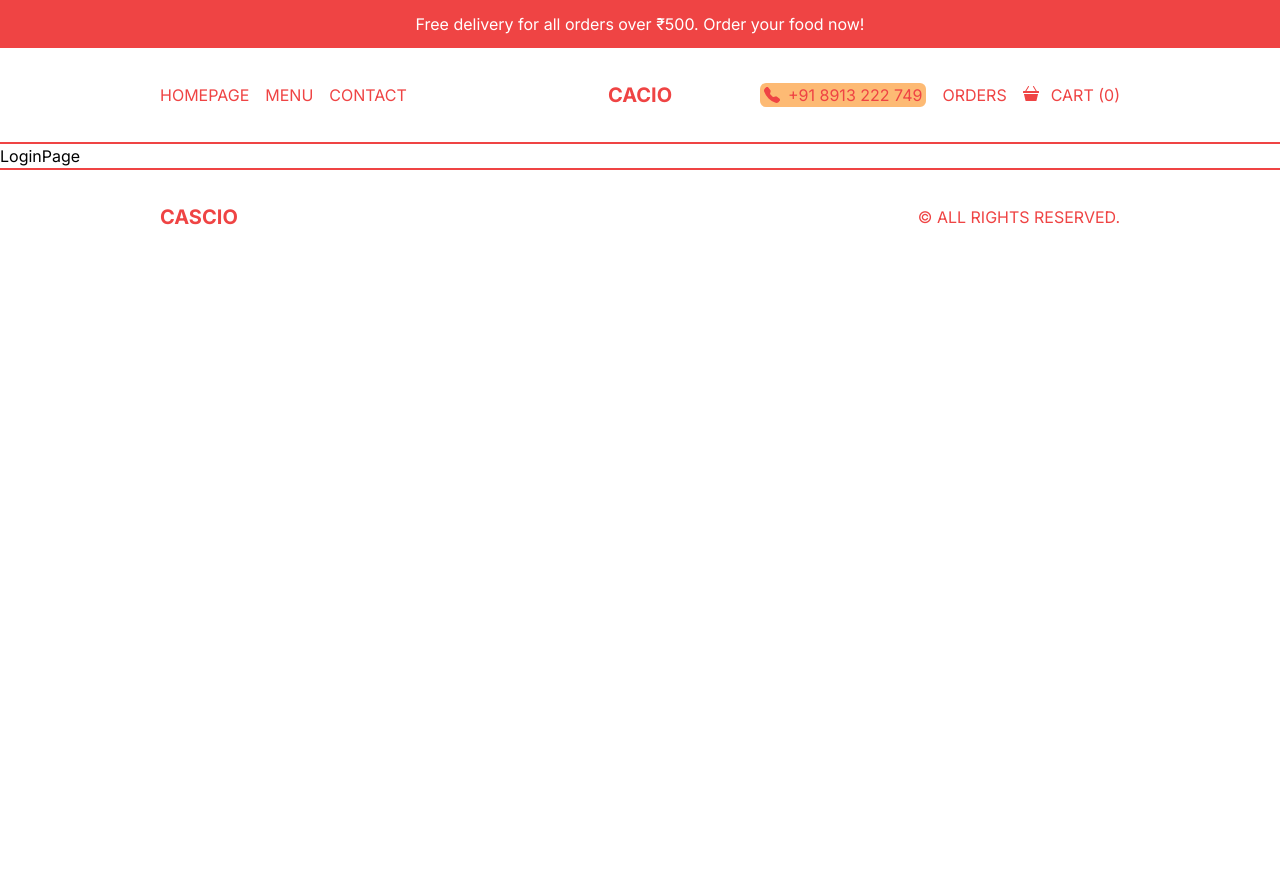
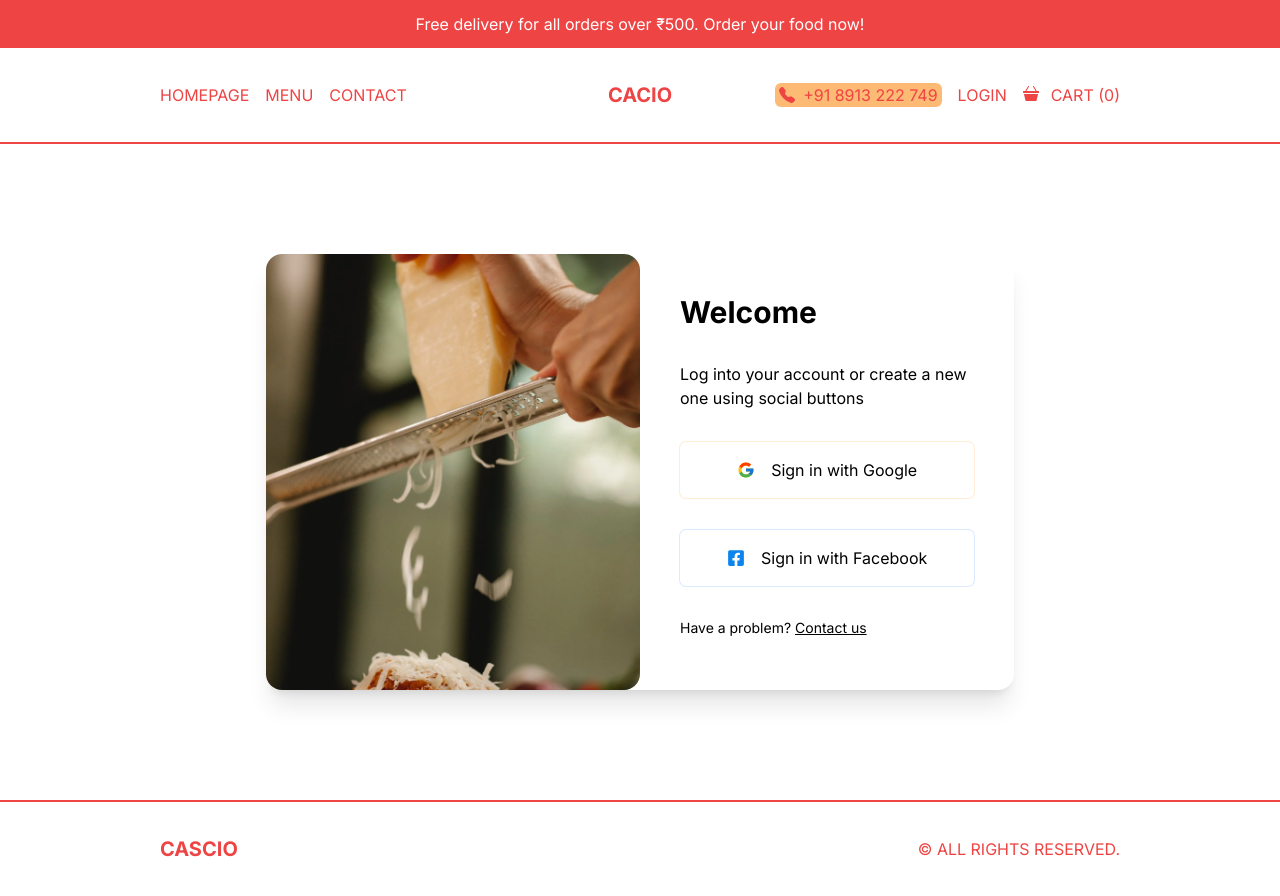
Before and after one commit to anoopraju31/restaurant-food-delivery-app, a Next.js app: page /login in a window 1280 px wide. Before the commit the page ends 800 px from the top, so only its background shows below. Built offline with nearby package versions, Linux system fonts and the light colour scheme.

Commit message:
Login page - styled

```diff
--- a/src/app/login/page.tsx
+++ b/src/app/login/page.tsx
@@ -1,7 +1,45 @@
-import React from 'react'
+import Image from 'next/image'
+import Link from 'next/link'
+import { FcGoogle } from 'react-icons/fc'
+import { FaFacebookSquare } from 'react-icons/fa'
 
 const LoginPage = () => {
-	return <div>LoginPage</div>
+	return (
+		<section className='h-[calc(100vh-6rem)] md:h-[calc(100vh-9rem)] p-4 flex items-center justify-center'>
+			{/* Wrapper */}
+			<div className='md:w-full lg:w-[60%] 2xl:w-1/2 h-full md:h-[70%] flex flex-col md:flex-row shadow-xl rounded-2xl'>
+				{/* Image Container */}
+				<div className='relative h-1/3 w-full md:h-full md:w-1/2'>
+					<Image
+						src='/login/loginBg.png'
+						alt=''
+						fill
+						className='object-cover rounded-2xl'
+					/>
+				</div>
+
+				{/* Form Container */}
+				<div className='md:w-1/2 p-10 flex flex-col gap-8'>
+					<h1 className='font-bold text-xl xl:text-3xl'>Welcome</h1>
+					<p>Log into your account or create a new one using social buttons</p>
+					<button className='flex gap-4 p-4 ring-1 ring-orange-100 rounded-md justify-center items-center'>
+						<FcGoogle size={18} />
+						<span>Sign in with Google</span>
+					</button>
+					<button className='flex gap-4 p-4 ring-1 ring-blue-100 rounded-md justify-center items-center'>
+						<FaFacebookSquare size={18} color='#0B84EE' />
+						<span>Sign in with Facebook</span>
+					</button>
+					<p className='text-sm'>
+						Have a problem?{' '}
+						<Link className='underline' href='/'>
+							Contact us
+						</Link>
+					</p>
+				</div>
+			</div>
+		</section>
+	)
 }
 
 export default LoginPage
--- a/src/components/Navbar.tsx
+++ b/src/components/Navbar.tsx
@@ -33,9 +33,9 @@
 					<span> +91 8913 222 749 </span>
 				</div>
 
-				<Link href={user ? '/login' : '/orders'}>
+				<Link href={!user ? '/login' : '/orders'}>
 					{' '}
-					{user ? 'Login' : 'Orders'}{' '}
+					{!user ? 'Login' : 'Orders'}{' '}
 				</Link>
 
 				<CartIcon />
```
Also changed, not shown: public/login/loginBg.png (added).
